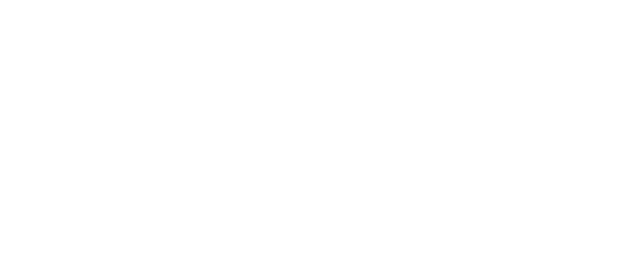
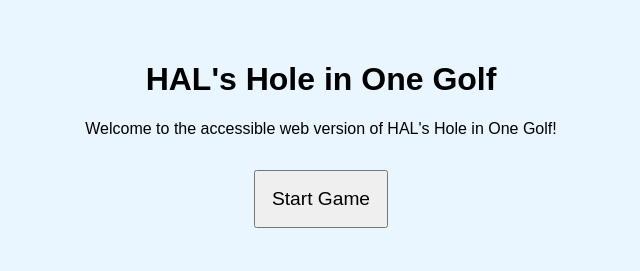
Before and after one commit to drfuentes76/Hal-Hole-In-One-V2, a plain HTML site: page index.html in a window 1280 px wide. Shown: the whole page, without its empty margins (319-959 px from the left). Drawn offline with Linux system fonts and the light colour scheme.

Commit message:
Add files via upload

```diff
--- a/game.js
+++ b/game.js
@@ -1 +1,5 @@
-// JavaScript for gameplay, multiplayer, tournaments, and leaderboard
+
+function startGame() {
+  const area = document.getElementById('gameArea');
+  area.textContent = "Game started! (Placeholder logic here)";
+}
--- a/index.html
+++ b/index.html
@@ -1 +1,17 @@
-<!-- HAL's Hole in One Golf v2.0 GitHub Deployment -->
+
+<!DOCTYPE html>
+<html lang="en">
+<head>
+  <meta charset="UTF-8">
+  <meta name="viewport" content="width=device-width, initial-scale=1.0">
+  <title>HAL's Hole in One Golf v2.0</title>
+  <link rel="stylesheet" href="styles.css">
+</head>
+<body>
+  <h1>HAL's Hole in One Golf</h1>
+  <p>Welcome to the accessible web version of HAL's Hole in One Golf!</p>
+  <button onclick="startGame()">Start Game</button>
+  <div id="gameArea" aria-live="polite"></div>
+  <script src="game.js"></script>
+</body>
+</html>
--- a/styles.css
+++ b/styles.css
@@ -1 +1,12 @@
-/* CSS for responsive mobile layout and accessibility */
+
+body {
+  font-family: sans-serif;
+  text-align: center;
+  padding: 2rem;
+  background-color: #e9f5ff;
+}
+button {
+  padding: 1rem;
+  font-size: 1.2rem;
+  margin-top: 1rem;
+}
```
